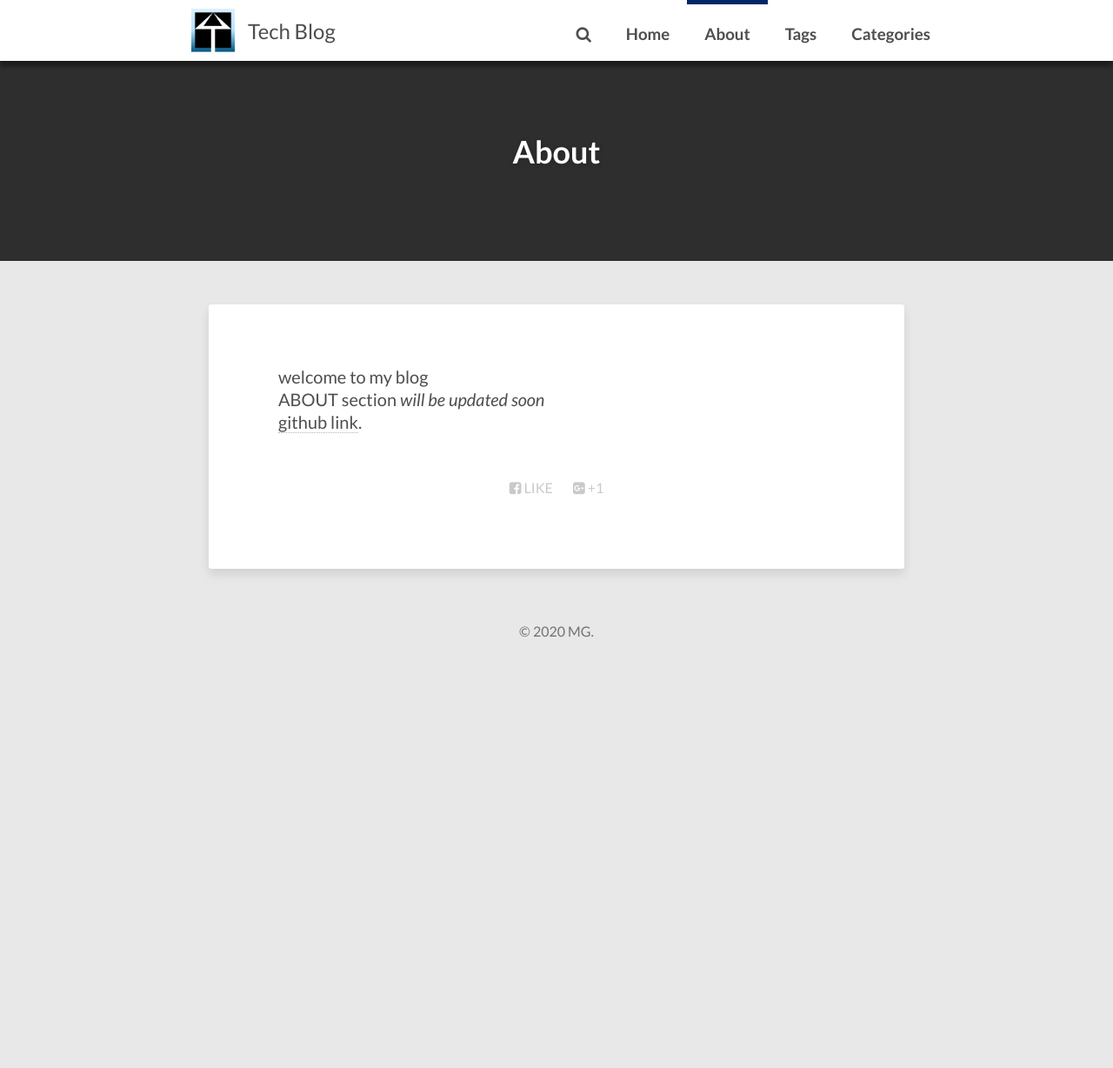
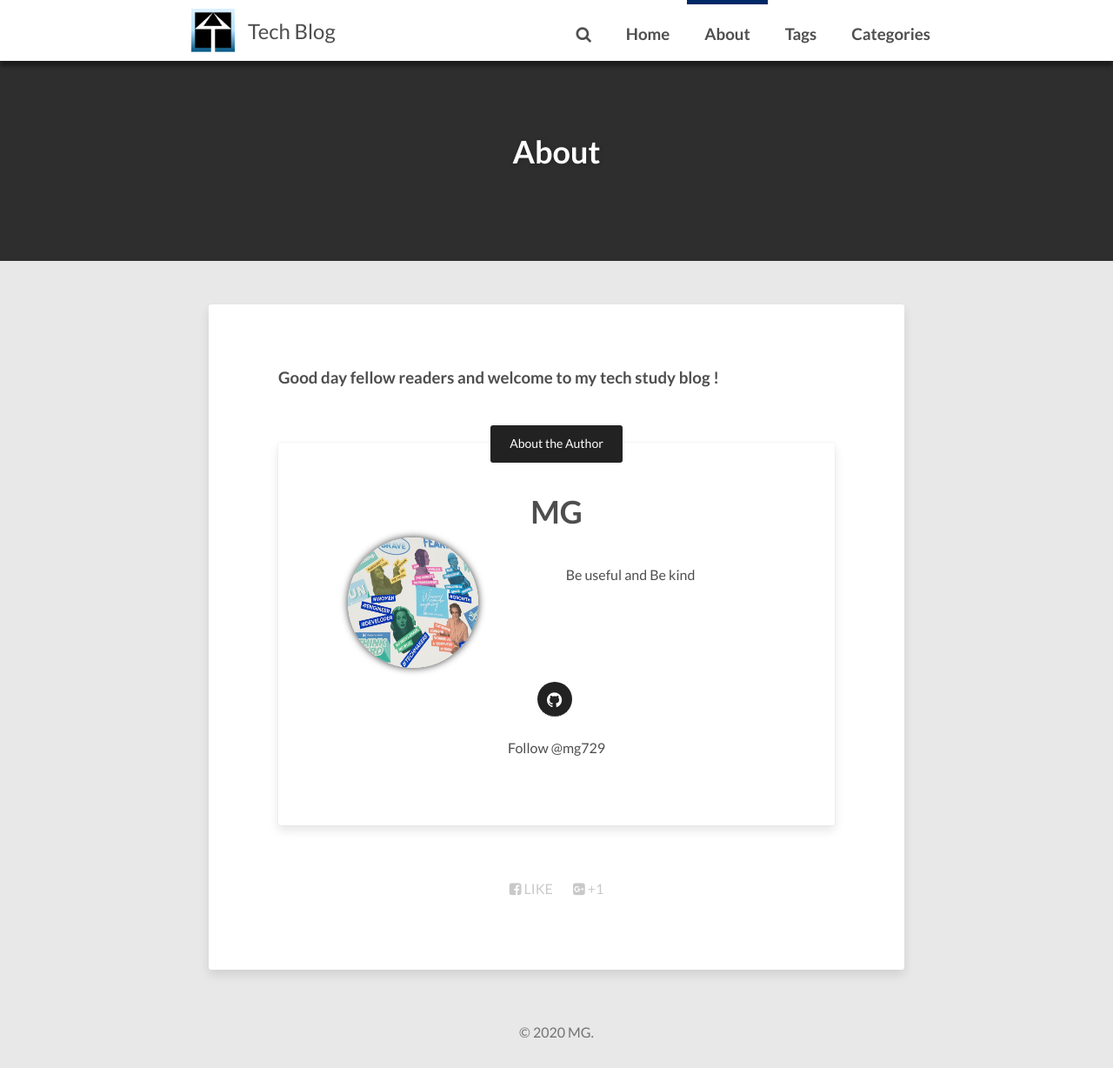
Before and after one commit to sujinsjlee/mg729.github.io, a Jekyll site: the page built from about.md, in a window 1280 px wide and 1228 px high. Shown: the whole window at 87% size. Built offline with Jekyll 4.4.1, drawn with Linux system fonts in a browser that asks for light colours; nearby versions of some CDN libraries.

Commit message:
update author info

```diff
--- a/_config.yml
+++ b/_config.yml
@@ -28,17 +28,16 @@ menu:
 owner:
   name:           MG
   site:           https://github.com/mg729
-#  avatar:         images/avatar.jpg
-#  bio:            "Work as a Software Engineer & Major in Computer Sicence"
-#  email:          iammg729@gmail.com
-
-#  # GitHub nick for use in follow button in author block.
-#  github: mg729
+  avatar:         images/avatar.jpg
+  bio:            "Be useful and Be kind"
+  email:          iammg729@gmail.com
+# GitHub nick for use in follow button in author block.
+  github: mg729
 
 # Social networking links used in author block underneath posts. Update and remove as you like.
-#social:
-#  - title: "github"
-#    url: "https://github.com/mg729"
+social:
+  - title: "github"
+    url: "https://github.com/mg729"
 #  - title: "linkedin"
 #    url: "https://br.linkedin.com/in/aronbordin"
 #  - title: "youtube"
--- a/about.md
+++ b/about.md
@@ -5,6 +5,28 @@ permalink: /about/
 comments: false
 ---
 
-welcome to my blog
-ABOUT section *will be updated soon*
-[github link](https://github.com/mg729/mg729.github.io).
+### Good day fellow readers and welcome to my tech study blog !
+
+<div class="read-more">
+  <div class="read-more-header">
+    <a href="{{ site.owner.site }}" class="read-more-btn">About the Author</a>
+  </div><!-- /.read-more-header -->
+  <div class="read-more-content author-info">
+    <h3>{{site.owner.name}}</h3>
+    <div class="author-container">
+      <img class="author-img" src="{{site.url}}/{{site.owner.avatar}}" alt="{{site.owner.name}}" />
+      <div class="author-bio">{{site.owner.bio}}</div>
+    </div>
+    <div class="author-share">
+      <ul class="list-inline social-buttons">
+        {% for network in site.social %}
+          <li><a href="{{ network.url }}" target="_blank"><i class="fa fa-{{ network.title }} fa-fw"></i></a></li>
+        {% endfor %}
+      </ul>
+      {% if site.owner.github %}
+        <a aria-label="Follow @{{site.owner.github}} on GitHub" data-style="mega" href="https://github.com/{{site.owner.github}}" class="github-button">Follow @{{site.owner.github}}</a>
+      {% endif %}
+      <br>
+    </div>
+  </div>
+</div>
```
Also changed, not shown: images/avatar.jpg.
